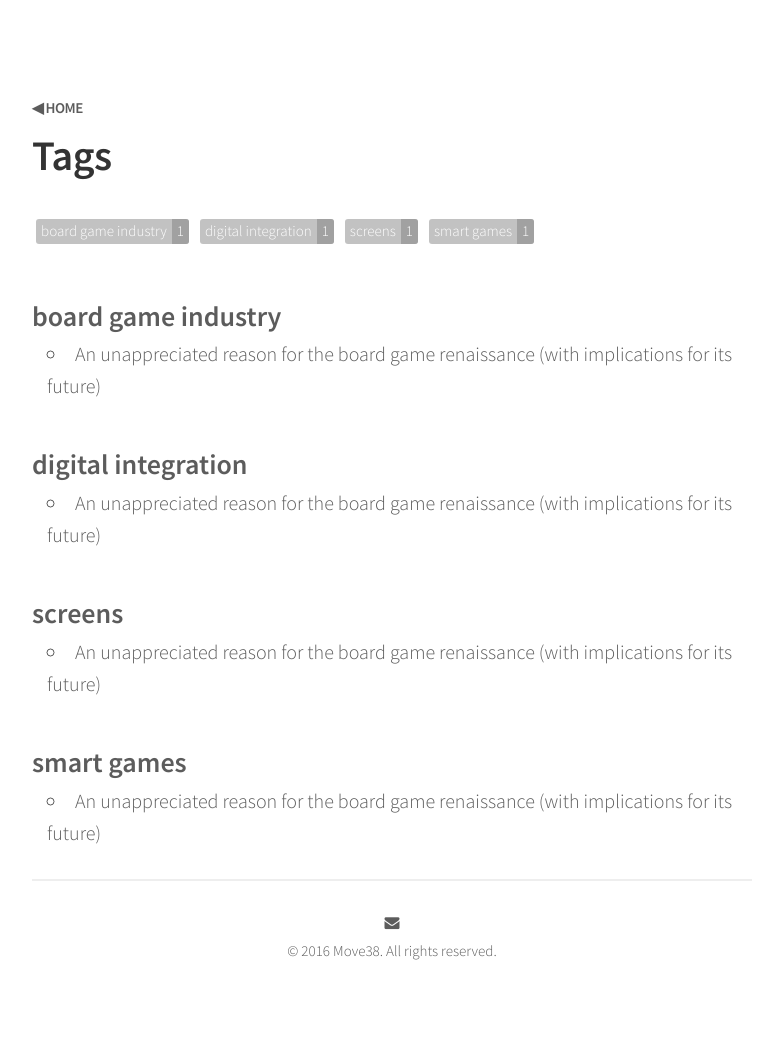
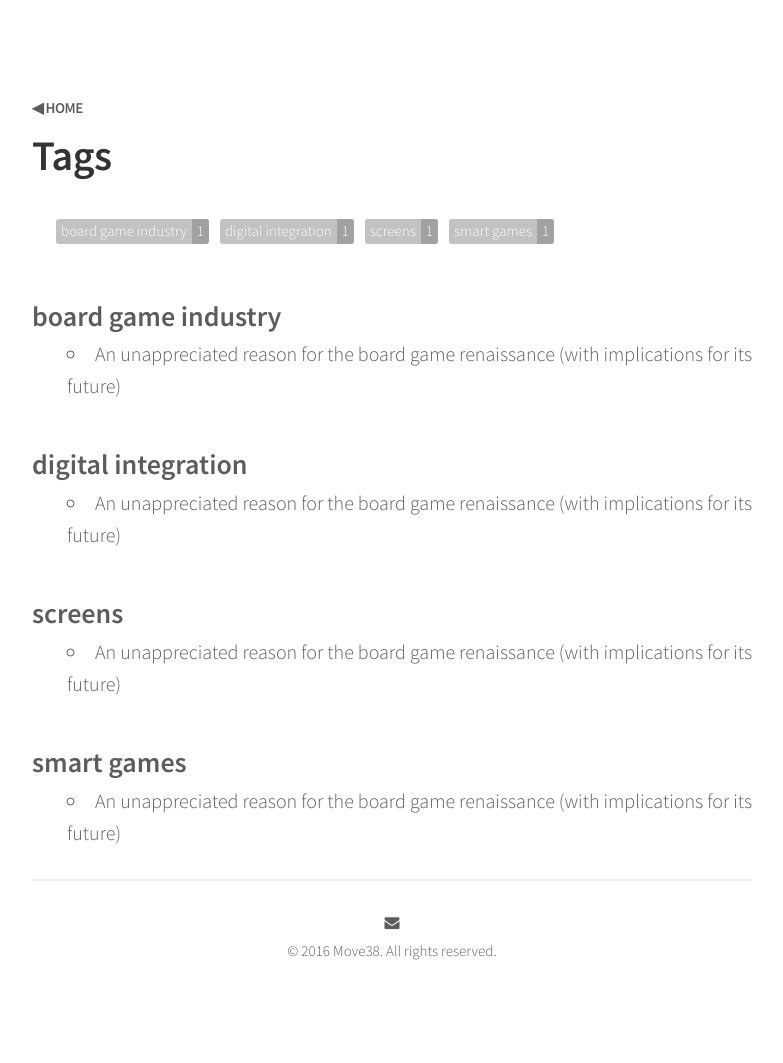
Before and after one commit to jbobrow/Move38-website, a Jekyll site: the page built from tags/index.html, in a window 1280 px wide. Shown: the whole page, without its empty margins (248-1031 px from the left). Built offline with Jekyll 4.4.1, drawn with Linux system fonts in a browser that asks for light colours; nearby versions of some CDN libraries.

Commit message:
change padding for bullet pointed lists

```diff
--- a/_sass/_typography.scss
+++ b/_sass/_typography.scss
@@ -91,10 +91,10 @@ dd {
 
 ul {
   list-style: inside circle;
-  padding-left: 0;
+  padding-left: 1rem;
 
   li {
-    margin-bottom: .25rem;
+    margin-bottom: .15rem;
   }
 
   ul,
@@ -108,10 +108,10 @@ ul {
 
 ol {
   list-style: inside decimal;
-  padding-left: 0;
+  padding-left: 1rem;
 
   li {
-    margin-bottom: .25rem;
+    margin-bottom: .15rem;
   }
 
   ul,
```
